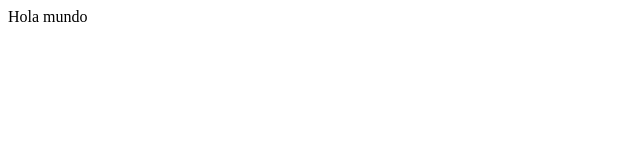
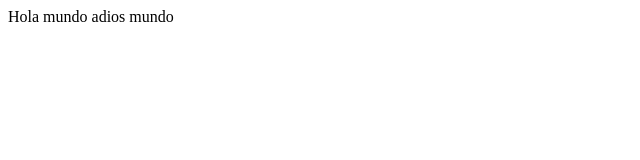
Before and after one commit to JuanMunoz17/graficasBMP280, a plain HTML site: page index.html in a window 1280 px wide. Shown: the whole page, without its empty margins (0-640 px from the left). Drawn offline with Linux system fonts and the light colour scheme.

Commit message:
Update index.html

```diff
--- a/index.html
+++ b/index.html
@@ -7,5 +7,6 @@
 </head>
 <body>
     Hola mundo
+    adios mundo
 </body>
 </html>
```
